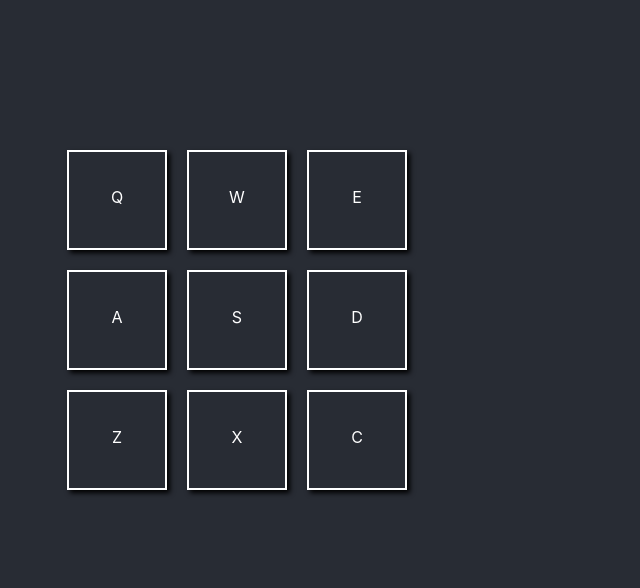
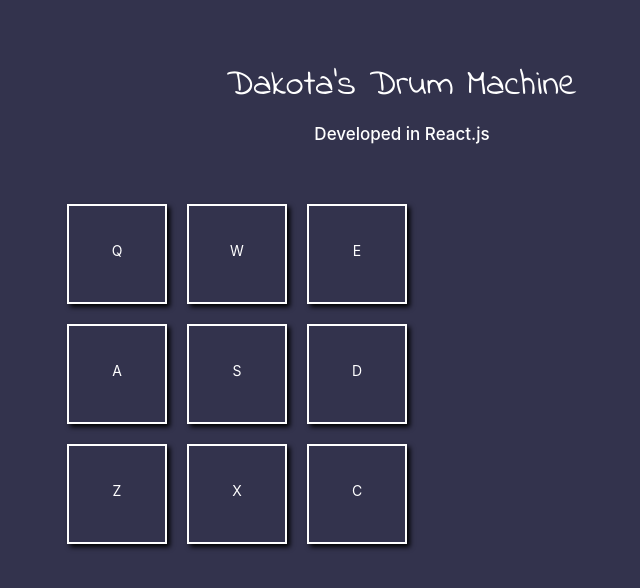
Before and after one commit to dakota-whitney/drum-machine-react, a React (Create React App) app: page / in a window 1280 px wide. Shown: the top 588 px of the page, without its empty margins (238-878 px from the left). Built offline with nearby package versions, Linux system fonts and the light colour scheme.

Commit message:
Added title and fonts

```diff
--- a/public/index.html
+++ b/public/index.html
@@ -10,6 +10,9 @@
       content="Web site created using create-react-app"
     />
     <link rel="apple-touch-icon" href="%PUBLIC_URL%/logo192.png" />
+    <link rel="stylesheet" href="https://maxcdn.bootstrapcdn.com/bootstrap/3.3.7/css/bootstrap.min.css" integrity="sha384-BVYiiSIFeK1dGmJRAkycuHAHRg32OmUcww7on3RYdg4Va+PmSTsz/K68vbdEjh4u" crossorigin="anonymous"/>
+    <link href="https://fonts.googleapis.com/css2?family=Indie+Flower&display=swap" rel="stylesheet">
+    <link href="https://fonts.googleapis.com/css2?family=Orbitron:wght@600&display=swap" rel="stylesheet">
     <!--
       manifest.json provides metadata used when your web app is installed on a
       user's mobile device or desktop. See https://developers.google.com/web/fundamentals/web-app-manifest/
--- a/src/App.css
+++ b/src/App.css
@@ -9,7 +9,19 @@
   justify-content: center;
   align-items: center;
   height: 50vw;
-  background-color: #282c34;
+  background-color: #33334d;
+}
+
+.container-fluid h1 {
+  text-align: center;
+  color: white;
+  font-family: "Indie Flower", cursive;
+}
+
+.container-fluid h2 {
+  text-align: center;
+  color: white;
+  font-size: 17px;
 }
 
 #drum-machine {
@@ -35,6 +47,7 @@
   display: flex;
   flex-direction: column;
   align-items: center;
+  font-family: "Orbitron", sans-serif;
   font-weight: bolder;
   font-size: 20px;
 }
--- a/src/App.js
+++ b/src/App.js
@@ -72,9 +72,13 @@
   render() {
     const display = this.state.activeDrum.drumSound;
     return (
+      <div className="container-fluid">
+      <h1>Dakota's Drum Machine</h1>
+      <h2>Developed in React.js</h2>
       <div id="drum-machine">
       <DrumPads activeDrum={this.state.activeDrum} handleClick={this.handleClick} style={this.state.padStyle}/>
       <Display activeDrum={this.state.activeDrum} display={display}/>
+      </div>
       </div>
     );
   }
```
Also changed, not shown: 1 other file (tests, documents, lock files or other folders).
